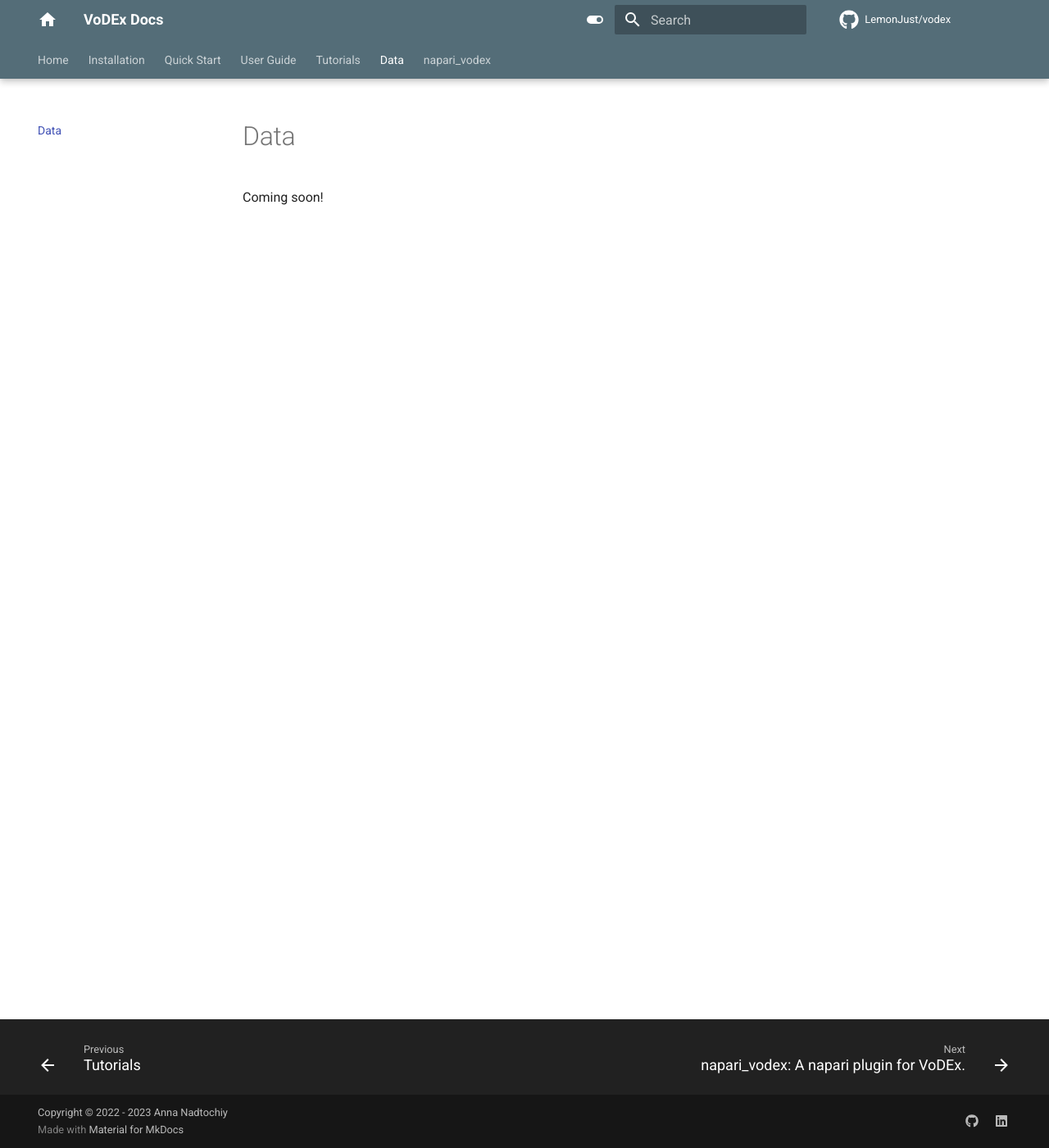
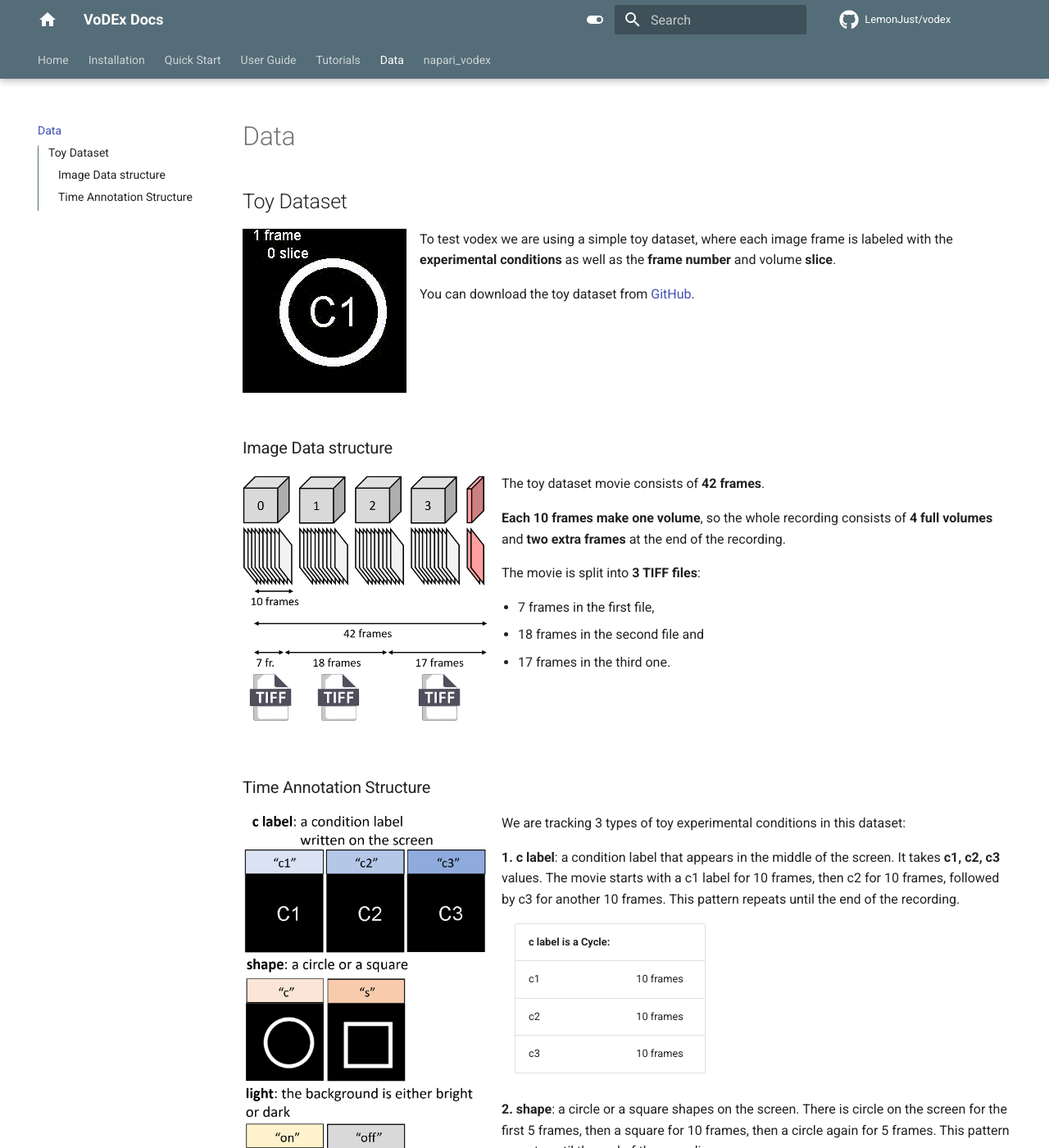
Before and after one commit to LemonJust/vodex, an MkDocs documentation site: the page built from docs/data.md, in a window 1280 px wide and 1400 px high. Shown: the whole window at 82% size. Built offline with MkDocs 1.6.1 and Material for MkDocs 9.7.7, drawn with Linux system fonts in a browser that asks for light colours; comment, search, counter and statistics services are not loaded; some of the changed text lies outside the part shown.

Commit message:
added data description

```diff
--- a/docs/data.md
+++ b/docs/data.md
@@ -1,3 +1,52 @@
 # Data
 
-Coming soon!
+## Toy Dataset
+
+![Toy Movie](assets/test_movie.gif){ align=left} To test vodex we are using a simple toy dataset, where each image frame is labeled with the **experimental conditions** as well as the **frame number** and volume **slice**.
+
+You can download the toy dataset from [GitHub](https://github.com/LemonJust/vodex/tree/main/data/test/test_movie).
+<br /> <br /><br /> <br /><br /> <br />
+
+### Image Data structure
+
+![Toy Movie](assets/data_frames.png){ align=left width=300} The toy dataset movie consists of **42 frames**.
+
+**Each 10 frames make one volume**, so the whole recording consists of **4 full volumes** and **two extra frames** at the end of the recording.
+
+The movie is split into **3 TIFF files**:
+
+- 7 frames in the first file,
+- 18 frames in the second file and
+- 17 frames in the third one.
+
+<br /> <br /><br />
+
+### Time Annotation Structure
+
+![Toy Movie](assets/data_annotation_a.png){ align=left width=300} We are tracking 3 types of toy experimental conditions in this dataset:
+
+**1. c label**: a condition label that appears in the middle of the screen. It takes **c1, c2, c3** values. The movie starts with a c1 label for 10 frames, then c2 for 10 frames, followed by c3 for another 10 frames. This pattern repeats until the end of the recording.
+
+| c label is a Cycle: |   |
+| ----- | -------- |
+| c1 | 10 frames |
+| c2 | 10 frames |
+| c3 | 10 frames |
+
+**2. shape**: a circle or a square shapes on the screen. There is circle on the screen for the first 5 frames, then a square for 10 frames, then a circle again for 5 frames. This pattern repeats until the end of the recording.
+
+| shape is a Cycle: |   |
+| ----- | -------- |
+| c | 5 frames |
+| s | 10 frames |
+| c | 5 frames |
+
+![Toy Movie](assets/data_annotation_b.png){ align=left width=300}**3. light**: whether the background is bright or dark, with the light being **on** or **off** respectively. The light is off for the first 10 frames, then on for 20 frames and then off again for 12 frames.
+
+| light is a Timeline: |   |
+| ----- | -------- |
+| off | 10 frames |
+| on | 20 frames |
+| off | 12 frames |
+
+**<-- See a frame-by-frame labels in the image on the left [click on image to zoom in].**
--- a/mkdocs.yml
+++ b/mkdocs.yml
@@ -58,6 +58,7 @@ markdown_extensions:
   # for image alignmnet
   - attr_list
   - md_in_html
+  - tables
 
 extra:
   social:
```
Also changed, not shown: docs/napari/index.md (+2 -0 lines), docs/assets/data_annotation.png (added), docs/assets/data_annotation_a.png (added), docs/assets/data_annotation_b.png (added), docs/assets/data_frames.png (added), docs/assets/test_movie.gif (added).
